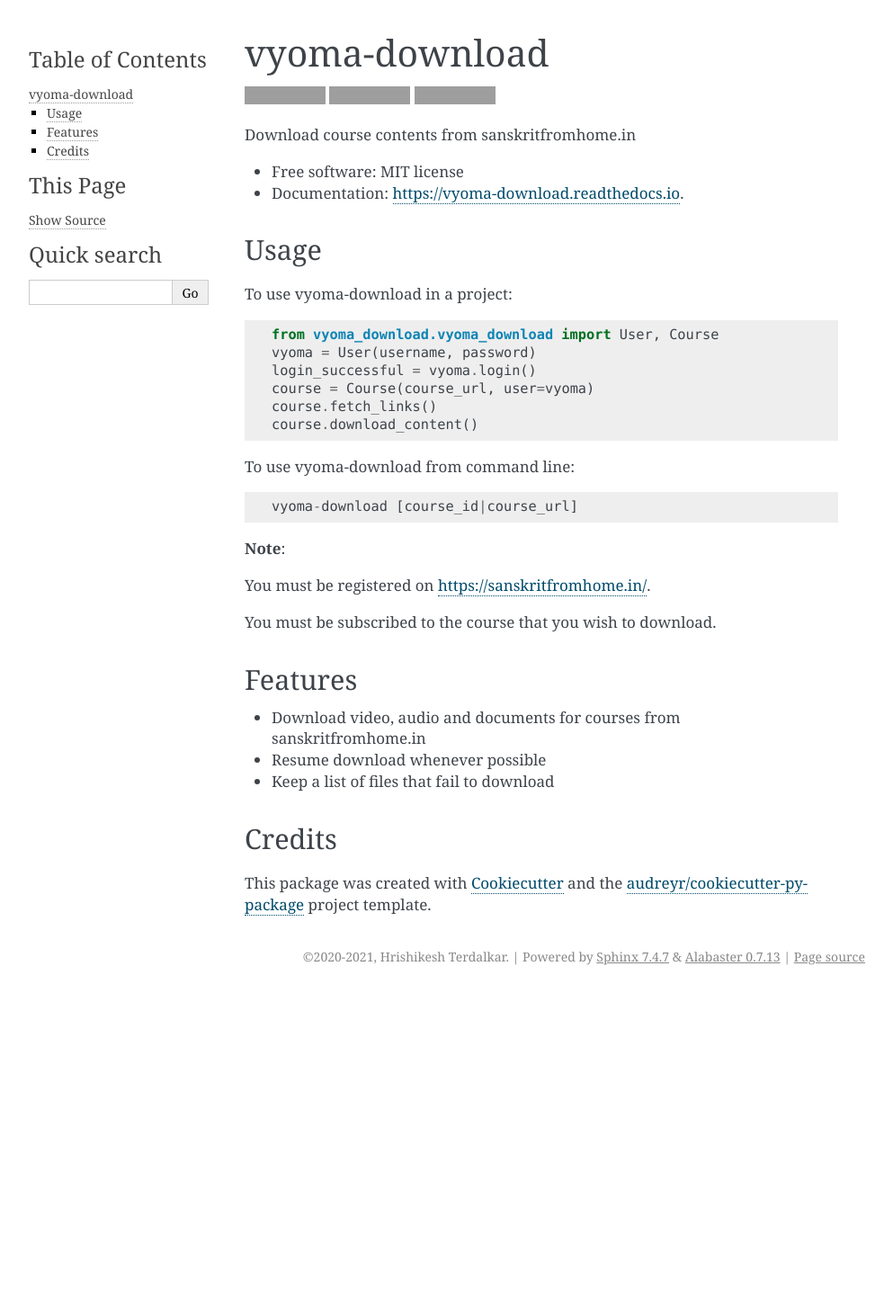
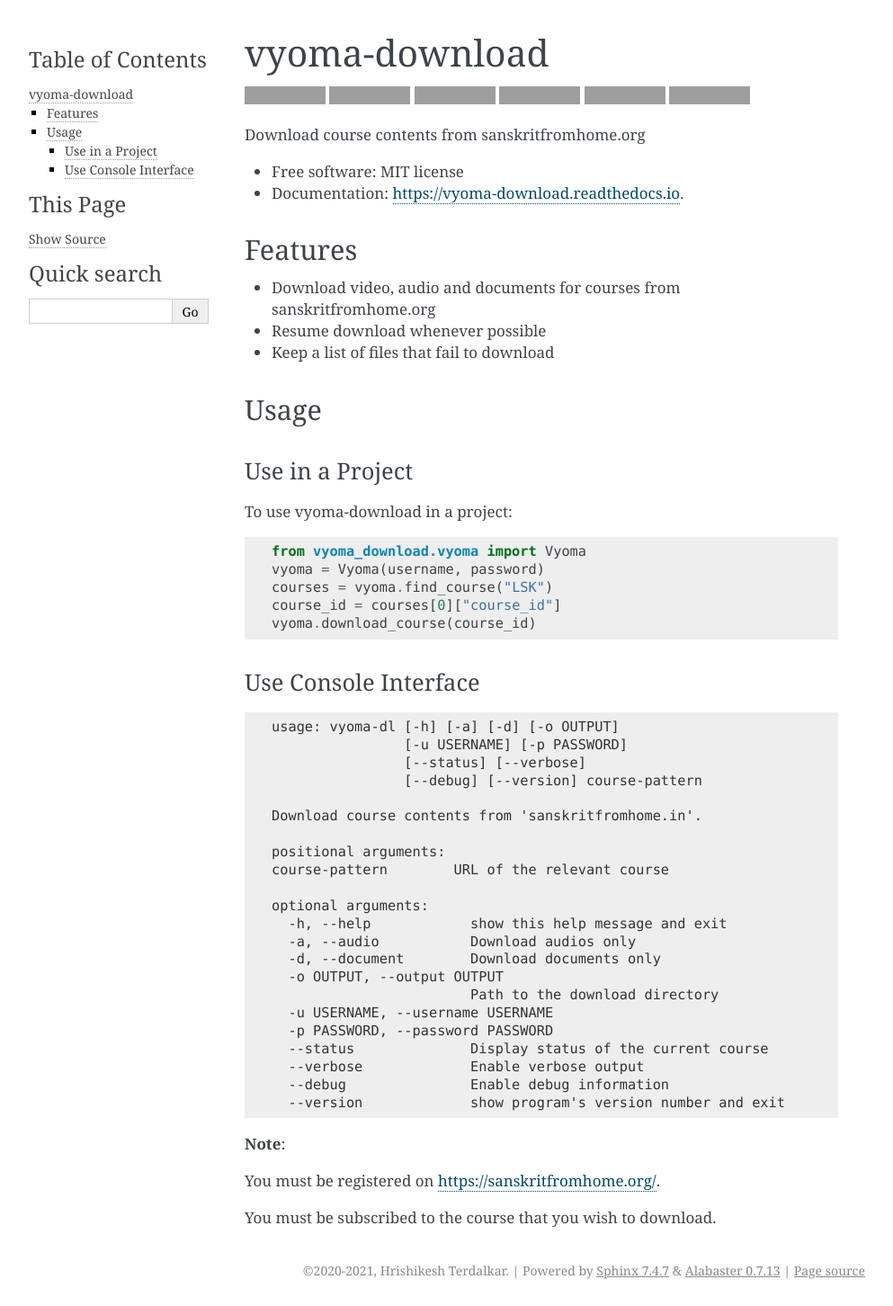
Before and after one commit to hrishikeshrt/vyoma_download, a Sphinx documentation site: the page built from docs/readme.rst, in a window 1280 px wide. Shown: the whole page at 90% size, without its empty margins (148-1141 px from the left). Built offline with Sphinx 7.4.7, drawn with Linux system fonts in a browser that asks for light colours; before the commit the page ends 1103 px from its top, so only the background shows below that; grey boxes are pictures that could not be loaded.

Commit message:
docs: update docs
a step towards #1

```diff
--- a/README.rst
+++ b/README.rst
@@ -2,59 +2,89 @@
 vyoma-download
 ==============
 
-
-.. image:: https://img.shields.io/pypi/v/vyoma_download.svg
+.. image:: https://img.shields.io/pypi/v/vyoma_download?color=success
         :target: https://pypi.python.org/pypi/vyoma_download
 
-.. image:: https://img.shields.io/travis/hrishikeshrt/vyoma_download.svg
-        :target: https://travis-ci.com/hrishikeshrt/vyoma_download
-
 .. image:: https://readthedocs.org/projects/vyoma-download/badge/?version=latest
-        :target: https://vyoma-download.readthedocs.io/en/latest/?badge=latest
+        :target: https://vyoma-download.readthedocs.io/en/latest/?version=latest
         :alt: Documentation Status
 
+.. image:: https://img.shields.io/pypi/pyversions/vyoma_download
+        :target: https://pypi.python.org/pypi/vyoma_download
+        :alt: Python Version Support
+
+.. image:: https://img.shields.io/github/issues/hrishikeshrt/vyoma_download
+        :target: https://github.com/hrishikeshrt/vyoma_download/issues
+        :alt: GitHub Issues
+
+.. image:: https://img.shields.io/github/followers/hrishikeshrt?style=social
+        :target: https://github.com/hrishikeshrt
+        :alt: GitHub Followers
+
+.. image:: https://img.shields.io/twitter/follow/hrishikeshrt?style=social
+        :target: https://twitter.com/hrishikeshrt
+        :alt: Twitter Followers
 
 
-
-Download course contents from sanskritfromhome.in
+Download course contents from sanskritfromhome.org
 
 * Free software: MIT license
 * Documentation: https://vyoma-download.readthedocs.io.
 
+Features
+========
+
+* Download video, audio and documents for courses from sanskritfromhome.org
+* Resume download whenever possible
+* Keep a list of files that fail to download
+
 Usage
------
+=====
 
-To use vyoma-download in a project::
+Use in a Project
+----------------
 
-    from vyoma_download.vyoma_download import User, Course
-    vyoma = User(username, password)
-    login_successful = vyoma.login()
-    course = Course(course_url, user=vyoma)
-    course.fetch_links()
-    course.download_content()
+To use vyoma-download in a project:
 
-To use vyoma-download from command line::
+.. code-block:: python
 
-    vyoma-download [course_id|course_url]
+    from vyoma_download.vyoma import Vyoma
+    vyoma = Vyoma(username, password)
+    courses = vyoma.find_course("LSK")
+    course_id = courses[0]["course_id"]
+    vyoma.download_course(course_id)
+
+
+Use Console Interface
+---------------------
+
+.. code-block:: console
+
+    usage: vyoma-dl [-h] [-a] [-d] [-o OUTPUT]
+                    [-u USERNAME] [-p PASSWORD]
+                    [--status] [--verbose]
+                    [--debug] [--version] course-pattern
+
+    Download course contents from 'sanskritfromhome.in'.
+
+    positional arguments:
+    course-pattern        URL of the relevant course
+
+    optional arguments:
+      -h, --help            show this help message and exit
+      -a, --audio           Download audios only
+      -d, --document        Download documents only
+      -o OUTPUT, --output OUTPUT
+                            Path to the download directory
+      -u USERNAME, --username USERNAME
+      -p PASSWORD, --password PASSWORD
+      --status              Display status of the current course
+      --verbose             Enable verbose output
+      --debug               Enable debug information
+      --version             show program's version number and exit
 
 **Note**:
 
-You must be registered on https://sanskritfromhome.in/.
+You must be registered on https://sanskritfromhome.org/.
 
 You must be subscribed to the course that you wish to download.
-
-
-Features
---------
-
-* Download video, audio and documents for courses from sanskritfromhome.in
-* Resume download whenever possible
-* Keep a list of files that fail to download
-
-Credits
--------
-
-This package was created with Cookiecutter_ and the `audreyr/cookiecutter-pypackage`_ project template.
-
-.. _Cookiecutter: https://github.com/audreyr/cookiecutter
-.. _`audreyr/cookiecutter-pypackage`: https://github.com/audreyr/cookiecutter-pypackage
```
Also changed, not shown: docs/index.rst (+37 -0 lines).
